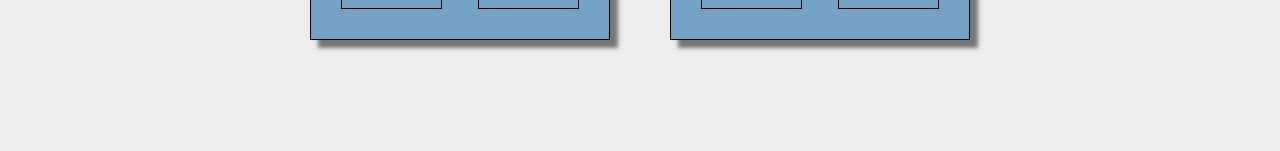
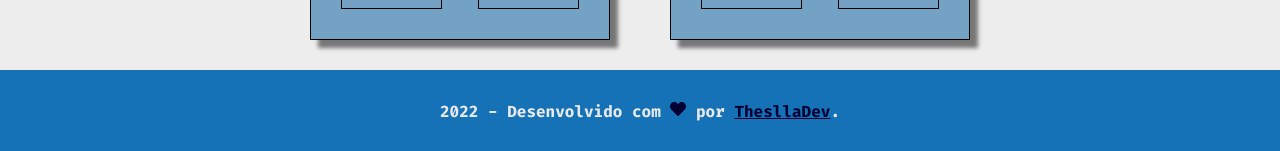
Before and after one commit to ThesllaDev/30DiasDeCSS-SASS, a React (Vite) app: page / in a window 1280 px wide. Shown: the part 4491-4642 px from the top of the page. Before the commit the page ends 4561 px from the top, so only its background shows below. Built offline with nearby package versions, Linux system fonts and the light colour scheme.

Commit message:
💄✨Feat: add footer bar layout component

```diff
--- a/src/App.jsx
+++ b/src/App.jsx
@@ -1,6 +1,7 @@
 import "./App.css";
 
 import { NavBar } from "./assets/components/layout/NavBar";
+import { FooterBar } from "./assets/components/layout/FooterBar";
 
 import { Home } from "./assets/components/pages/Home";
 
@@ -112,6 +113,7 @@ function App() {
 		<div className="App">
 			<NavBar />
 			<Home projectsDatas={PROJECTDATAS} />
+			<FooterBar />
 		</div>
 	);
 }
--- /dev/null
+++ b/src/assets/components/layout/FooterBar.jsx
@@ -0,0 +1,21 @@
+import { FaHeart } from "react-icons/fa";
+
+import "../../styles/layout/FooterBar.css";
+
+export const FooterBar = () => {
+	return (
+		<footer>
+			<p>
+				2022 - Desenvolvido com <FaHeart /> por{" "}
+				<a
+					href="https://github.com/ThesllaDev"
+					target="_blank"
+					rel="author noreferrer"
+				>
+					ThesllaDev
+				</a>
+				.
+			</p>
+		</footer>
+	);
+};
--- /dev/null
+++ b/src/assets/styles/layout/FooterBar.css
@@ -0,0 +1,17 @@
+footer {
+  background-color: #1572b6;
+  color: #e9e9e9;
+  display: flex;
+  font-weight: bold;
+  justify-content: center;
+  padding: 1.875rem;
+  text-align: center;
+  width: 100%;
+}
+footer svg,
+footer a {
+  color: #003;
+}
+footer a:hover {
+  color: #00e;
+}
--- /dev/null
+++ b/src/assets/styles/layout/FooterBar.scss
@@ -0,0 +1,21 @@
+@use "../abstracts/variables" as var;
+
+footer {
+	background-color: #1572b6;
+	color: #e9e9e9;
+	display: flex;
+	font-weight: bold;
+	justify-content: center;
+	padding: var.$gap-medium;
+	text-align: center;
+	width: 100%;
+
+	svg,
+	a {
+		color: var.$text-primary-color;
+	}
+
+	a:hover {
+		color: #00e;
+	}
+}
```
